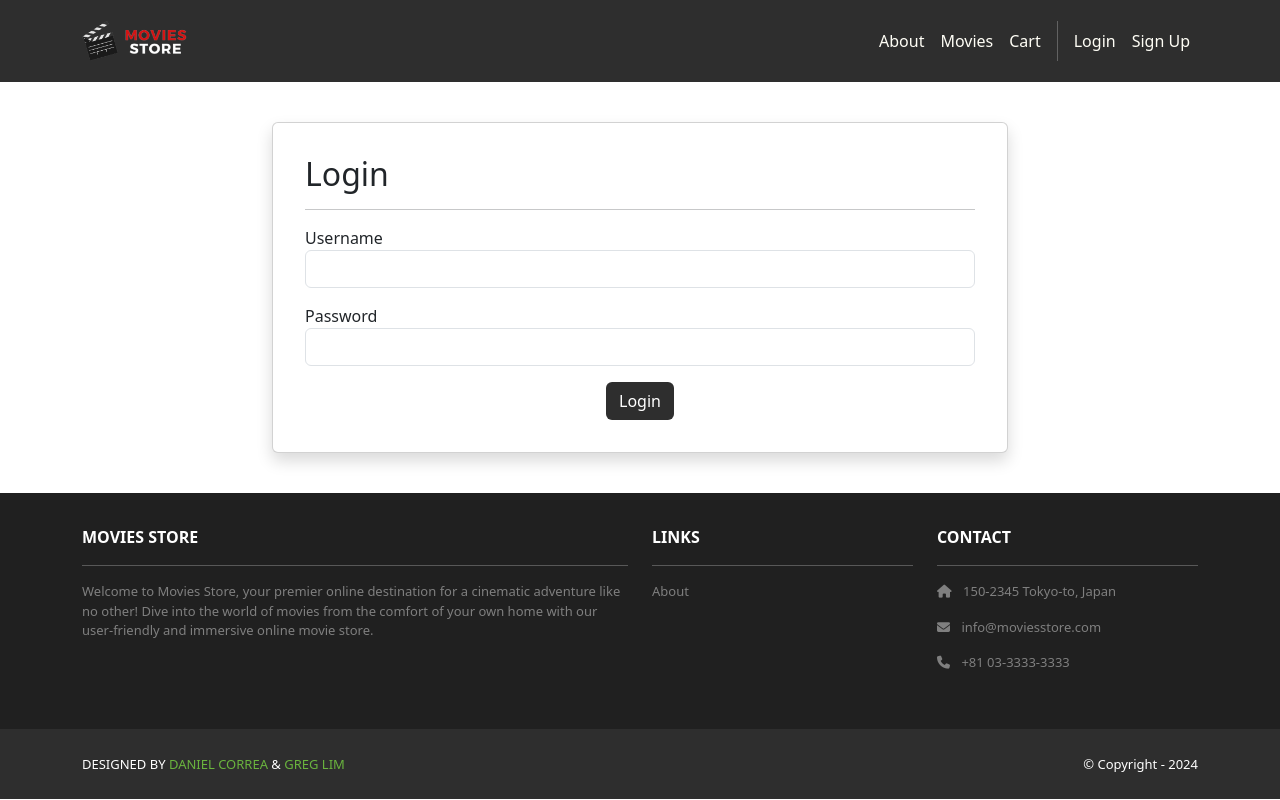
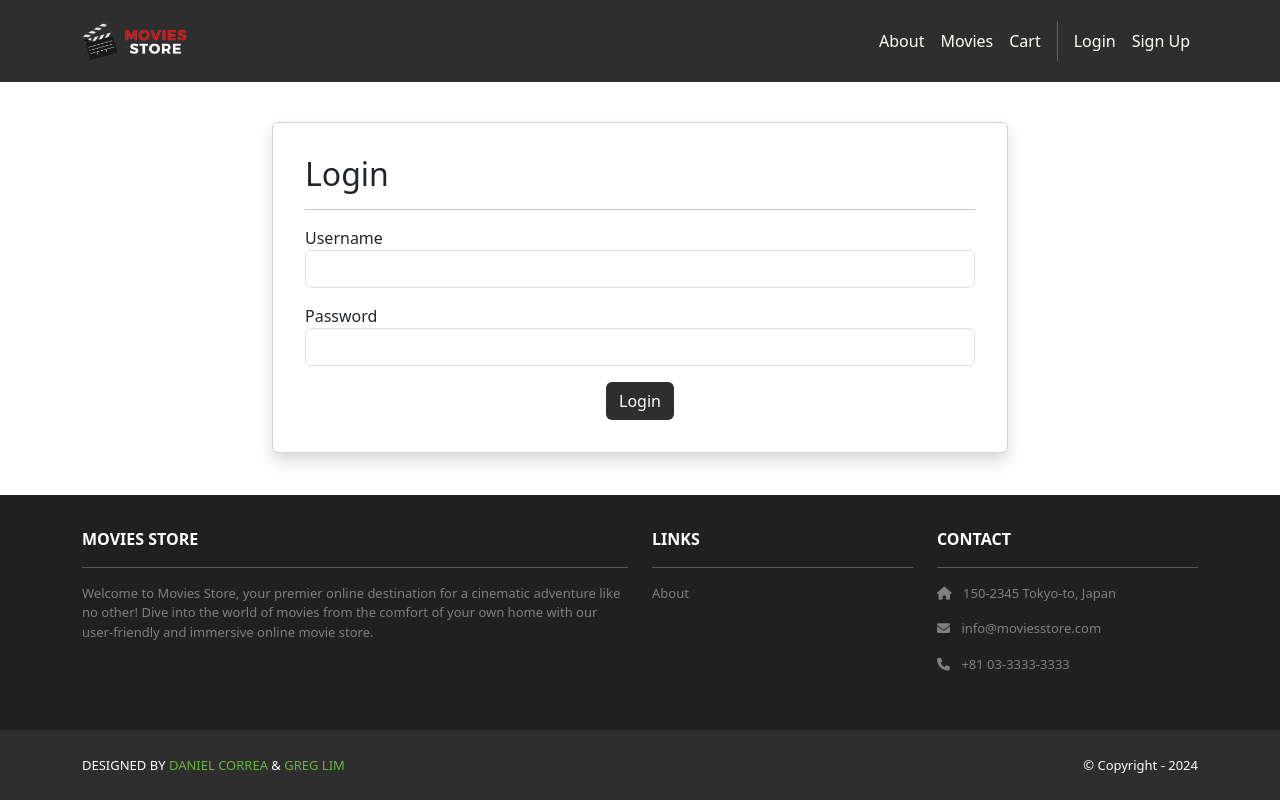
Before and after one commit to cs-2340-durga-3/project-1, a Django app: page /accounts/login/ in a window 1280 px wide. Run offline with Django 5.2, Linux system fonts and the light colour scheme; some libraries are stand-ins or nearby versions.

Commit message:
Ensure footer is never above the bottom of the screen

```diff
--- a/moviesstore/static/css/style.css
+++ b/moviesstore/static/css/style.css
@@ -1,3 +1,9 @@
+body {
+  display: flex;
+  flex-direction: column;
+  min-height: 100vh;
+}
+
 .bg-index{
   background: url("/static/img/background.jpg") no-repeat fixed;
   background-size: 100% auto;
@@ -12,6 +18,7 @@
 }
 
 .ms-footer {
+  margin-top: auto;
   background-color: #202020;
 }
 
```
